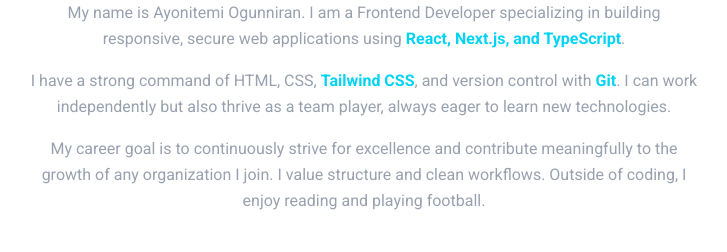
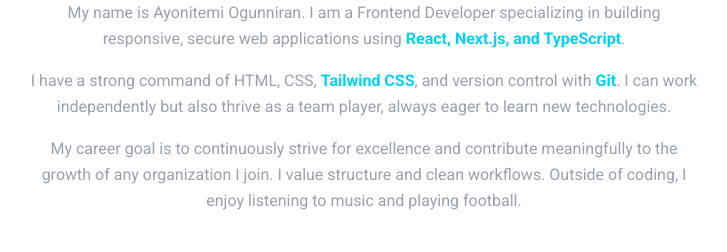
Before and after one commit to Ayonitemi1001/portfolio, a Next.js app: page / in a window 1280 px wide. Shown: the part 1280-1532 px from the top of the page, without its empty margins (276-1003 px from the left). Built offline with nearby package versions, Linux system fonts and the light colour scheme.

Commit message:
fix: update personal interests in About section

```diff
--- a/src/components/ui/General/about.tsx
+++ b/src/components/ui/General/about.tsx
@@ -38,7 +38,7 @@
                     I have a strong command of HTML, CSS, <span className="text-cyan-400 font-semibold">Tailwind CSS</span>, and version control with <span className="text-cyan-400 font-semibold">Git</span>. I can work independently but also thrive as a team player, always eager to learn new technologies.
                 </p>
                 <p>
-                    My career goal is to continuously strive for excellence and contribute meaningfully to the growth of any organization I join. I value structure and clean workflows. Outside of coding, I enjoy reading and playing football.
+                    My career goal is to continuously strive for excellence and contribute meaningfully to the growth of any organization I join. I value structure and clean workflows. Outside of coding, I enjoy listening to music and playing football.
                 </p>
             </div>
 
```
